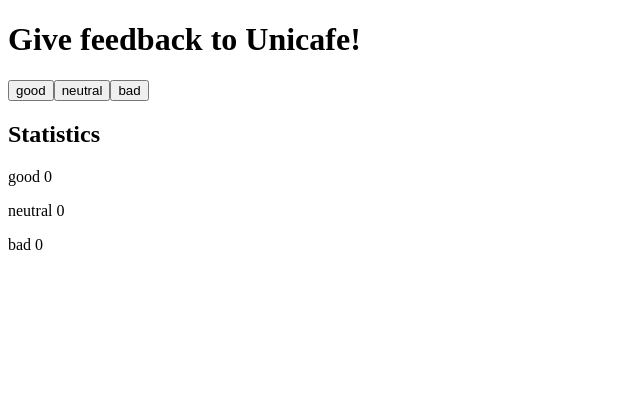
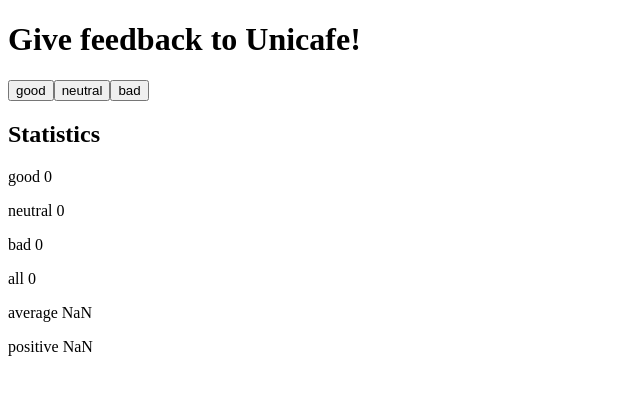
Before and after one commit to Aapok0/FullStackopen, a React (Create React App) app in the folder Part1/1.6-1.11_unicafe/: page / in a window 1280 px wide. Shown: the top 394 px of the page, without its empty margins (0-640 px from the left). Built offline with nearby package versions, Linux system fonts and the light colour scheme.

Commit message:
Exercise 1.7 solution and added readme link for 1.6.

```diff
--- a/Part1/1.6-1.11_unicafe/src/App.js
+++ b/Part1/1.6-1.11_unicafe/src/App.js
@@ -23,6 +23,9 @@
       <p>good {good}</p>
       <p>neutral {neutral}</p>
       <p>bad {bad}</p>
+      <p>all {good + neutral + bad}</p>
+      <p>average {(good - bad) / (good + neutral + bad)}</p>
+      <p>positive {good / (good + neutral + bad)}</p>
     </div>
   )
 }
```
Also changed, not shown: 1 other file (tests, documents, lock files or other folders).
